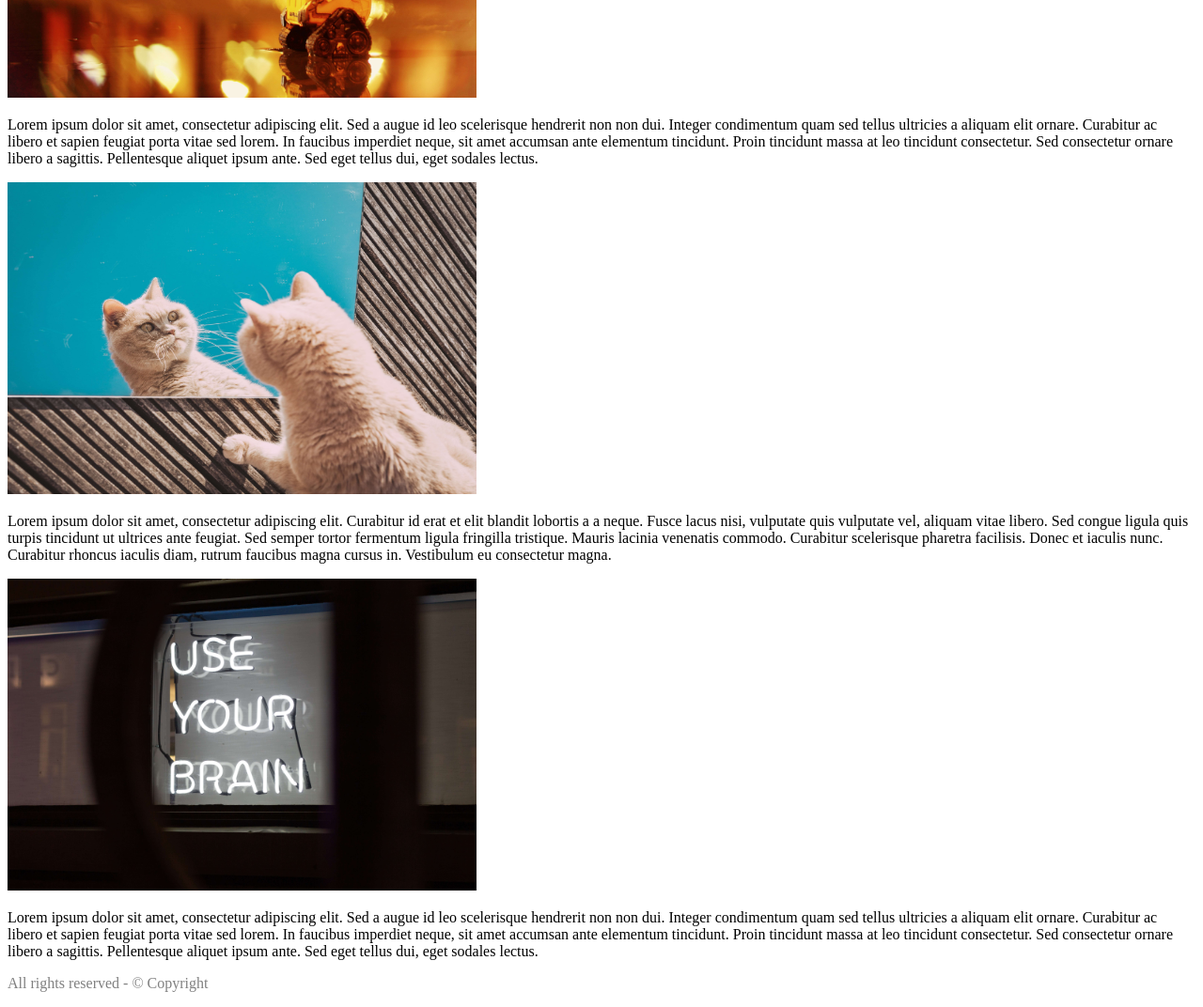
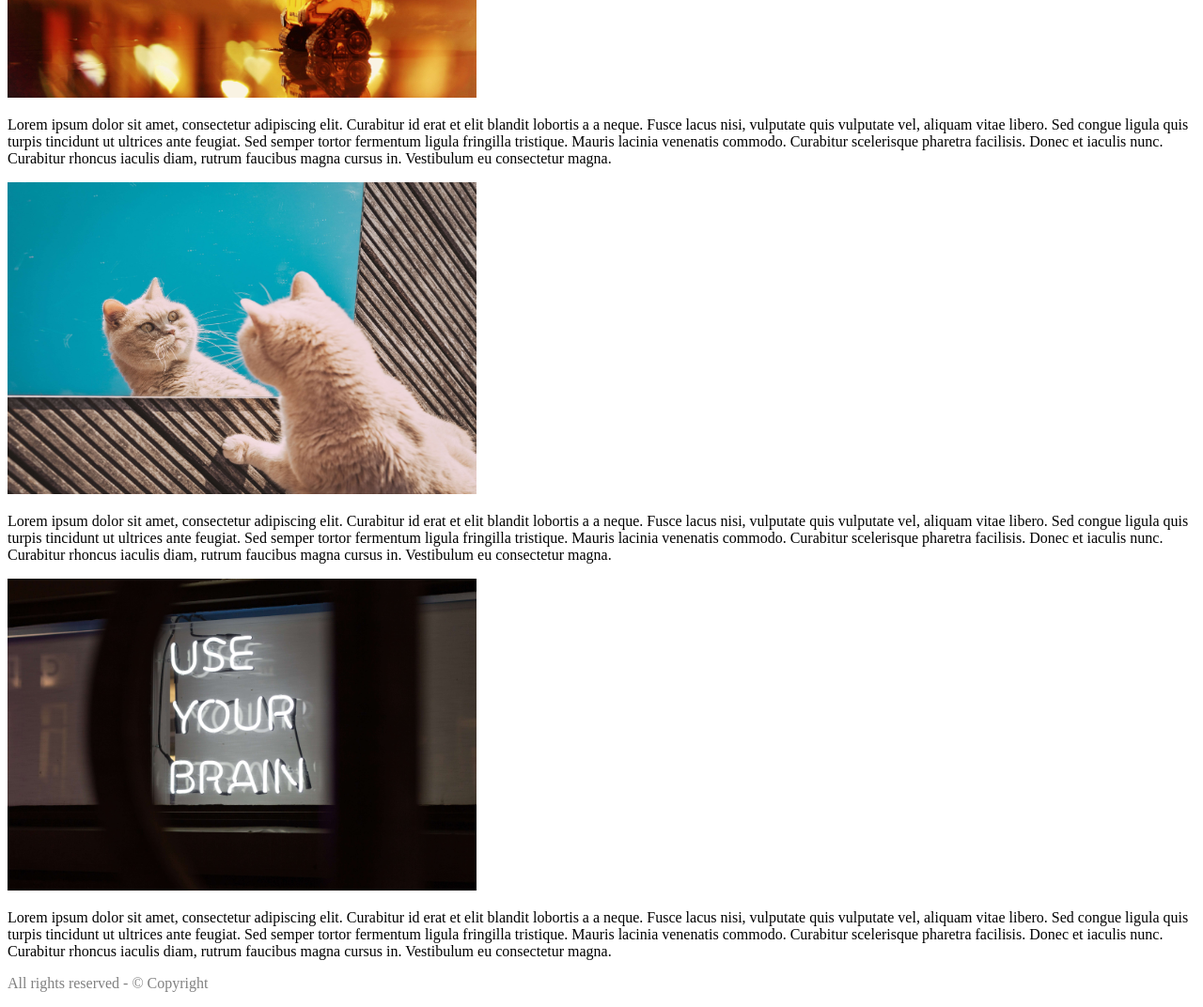
Before and after one commit to Irms-beep/Optimera_sida, a plain HTML site: page index.html in a window 1280 px wide. Shown: the part 420-1492 px from the top of the page at 94% size. Drawn offline with Linux system fonts and the light colour scheme.

Commit message:
Add files via upload

```diff
--- a/index.html
+++ b/index.html
@@ -1,136 +1,72 @@
-<!DOCTYPE html> <html> <head>
+<!DOCTYPE html>
+<html>
 
+<head>
 	<title>Exempel 1 navigation bar</title>
-
-    <meta charset = "utf-8" />
-
-    <link href = "navigation.css" rel="stylesheet" type="text/css" />
-
+	<meta charset="utf-8" />
+	<link href="navigation.css" rel="stylesheet" type="text/css" />
 </head>
 
 <body>
-
 	<!--wrapper börjar-->
-
 	<div class="wrapper">
-
 		<header class="header">
-
 			<h1>Min första hemsida</h1>
-
 		</header>
-
 		<header class="mainmenu">
-
 			<ul>
-
-    <li><a href="index.html">Hem</a></li>
-
-    <li><a href="news.html">Nyheter</a></li>
-
-    <li><a href="contacts.html">Kontakt</a></li>
-
-    <li><a href="about.html">Om</a></li>
-
+				<li><a href="index.html">Hem</a>
+				</li>
+				<li><a href="news.html">Nyheter</a>
+				</li>
+				<li><a href="contacts.html">Kontakt</a>
+				</li>
+				<li><a href="about.html">Om</a>
+				</li>
 			</ul>
-
 		</header>
-
 		<div class="wrapper_2col">
-
 			<div class="leftcol">
-
-    <p>
-
-    Lorem ipsum dolor sit amet, consectetur adipiscing elit. Curabitur id erat
-
-    et elit blandit lobortis a a neque. Fusce lacus nisi, vulputate quis vulputate
-
-    vel, aliquam vitae libero. Sed congue ligula quis turpis tincidunt ut
-
-    ultrices ante feugiat. Sed semper tortor fermentum ligula fringilla tristique.
-
-    Mauris lacinia venenatis commodo. Curabitur scelerisque pharetra facilisis.
-
-    Donec et iaculis nunc. Curabitur rhoncus iaculis diam, rutrum faucibus
-
-    magna cursus in. Vestibulum eu consectetur magna.
-
-    </p>
-    <img src="sad_wall-e.jpg" height="332" width="499" alt="Foto"/>
-    <p>
-
-
-    Lorem ipsum dolor sit amet, consectetur adipiscing elit. Sed a augue id
-
-    leo scelerisque hendrerit non non dui. Integer condimentum quam sed tellus
-
-    ultricies a aliquam elit ornare. Curabitur ac libero et sapien feugiat
-
-    porta vitae sed lorem. In faucibus imperdiet neque, sit amet accumsan
-
-    ante elementum tincidunt. Proin tincidunt massa at leo tincidunt consectetur.
-
-    Sed consectetur ornare libero a sagittis. Pellentesque aliquet ipsum ante.
-
-    Sed eget tellus dui, eget sodales lectus.
-
-    </p>
-
-    </div><!--leftcol slutar-->
-
+				<p>Lorem ipsum dolor sit amet, consectetur adipiscing elit. Curabitur id erat et elit
+                    blandit lobortis a a neque. Fusce lacus nisi, vulputate quis vulputate vel, aliquam
+                    vitae libero. Sed congue ligula quis turpis tincidunt ut ultrices ante feugiat. Sed
+                    semper tortor fermentum ligula fringilla tristique. Mauris lacinia venenatis commodo.
+                     Curabitur scelerisque pharetra facilisis. Donec et iaculis nunc. Curabitur rhoncus
+                     iaculis diam, rutrum faucibus magna cursus in. Vestibulum eu consectetur magna.</p>
+				<img src="sad_wall-e.jpg" height="332" width="499" alt="Foto" />
+                <p>Lorem ipsum dolor sit amet, consectetur adipiscing elit. Curabitur id erat et elit
+                    blandit lobortis a a neque. Fusce lacus nisi, vulputate quis vulputate vel, aliquam
+                    vitae libero. Sed congue ligula quis turpis tincidunt ut ultrices ante feugiat. Sed
+                    semper tortor fermentum ligula fringilla tristique. Mauris lacinia venenatis commodo.
+                     Curabitur scelerisque pharetra facilisis. Donec et iaculis nunc. Curabitur rhoncus
+                     iaculis diam, rutrum faucibus magna cursus in. Vestibulum eu consectetur magna.</p>
+            </div>
+			<!--leftcol slutar-->
 			<div class="rightcol">
 				<img src="suprised_cat.jpg" height="332" width="499" alt="Foto" />
-    <p>
-
-    Lorem ipsum dolor sit amet, consectetur adipiscing elit. Curabitur id erat
-
-    et elit blandit lobortis a a neque. Fusce lacus nisi, vulputate quis vulputate
-
-    vel, aliquam vitae libero. Sed congue ligula quis turpis tincidunt ut
-
-    ultrices ante feugiat. Sed semper tortor fermentum ligula fringilla tristique.
-
-    Mauris lacinia venenatis commodo. Curabitur scelerisque pharetra facilisis.
-
-    Donec et iaculis nunc. Curabitur rhoncus iaculis diam, rutrum faucibus
-
-    magna cursus in. Vestibulum eu consectetur magna.
-
-    </p>
+                <p>Lorem ipsum dolor sit amet, consectetur adipiscing elit. Curabitur id erat et elit
+                    blandit lobortis a a neque. Fusce lacus nisi, vulputate quis vulputate vel, aliquam
+                    vitae libero. Sed congue ligula quis turpis tincidunt ut ultrices ante feugiat. Sed
+                    semper tortor fermentum ligula fringilla tristique. Mauris lacinia venenatis commodo.
+                     Curabitur scelerisque pharetra facilisis. Donec et iaculis nunc. Curabitur rhoncus
+                     iaculis diam, rutrum faucibus magna cursus in. Vestibulum eu consectetur magna.</p>
                 <img src="jesse-martini-Iod3vdjKE1E-unsplash.jpg" height="332" width="499" alt="Foto" />
-    <p>
-
-    Lorem ipsum dolor sit amet, consectetur adipiscing elit. Sed a augue id
-
-    leo scelerisque hendrerit non non dui. Integer condimentum quam sed tellus
-
-    ultricies a aliquam elit ornare. Curabitur ac libero et sapien feugiat
-
-    porta vitae sed lorem. In faucibus imperdiet neque, sit amet accumsan
-
-    ante elementum tincidunt. Proin tincidunt massa at leo tincidunt consectetur.
-
-    Sed consectetur ornare libero a sagittis. Pellentesque aliquet ipsum ante.
-
-    Sed eget tellus dui, eget sodales lectus.
-
-    </p>
-
+                <p>Lorem ipsum dolor sit amet, consectetur adipiscing elit. Curabitur id erat et elit
+                    blandit lobortis a a neque. Fusce lacus nisi, vulputate quis vulputate vel, aliquam
+                    vitae libero. Sed congue ligula quis turpis tincidunt ut ultrices ante feugiat. Sed
+                    semper tortor fermentum ligula fringilla tristique. Mauris lacinia venenatis commodo.
+                     Curabitur scelerisque pharetra facilisis. Donec et iaculis nunc. Curabitur rhoncus
+                     iaculis diam, rutrum faucibus magna cursus in. Vestibulum eu consectetur magna.</p>
                 <div class="push"></div>
-
-    </div><!--rightcol slutar-->
-
-    </div><!--wrapper2col slutar-->
-
+			</div>
+			<!--rightcol slutar-->
+		</div>
+		<!--wrapper2col slutar-->
 		<footer class="footer">
-
 			<p>All rights reserved - &#169; Copyright</p>
-
 		</footer>
-
-    </div><!--wrapper slutar-->
-
+	</div>
+	<!--wrapper slutar-->
 </body>
 
 </html>
--- a/navigation.css
+++ b/navigation.css
@@ -1,40 +1,44 @@
-h1 {
-    color: rgb(87, 153, 74);
-    margin-top: 60px;
-    border-bottom: 4px dotted rgb(11, 59, 1);
+
+
+
+
+h1{
+    color:rgb(87, 153, 74);
+    margin-top:60px;
+    border-bottom:4px dotted rgb(11,59,1)
 }
 
 ul{
-    list-style-type: none;
-    margin: 0;
-    padding: 0;
-    overflow: hidden;
-    background-color: rgb(181, 255, 166);
-    border-top: 3px solid rgb(87, 153, 74);
-    border-bottom: 3px solid rgb(87, 153, 74);
-    position: fixed;
-    top: 0;
-    width: 100%;
+    list-style-type:none;
+    margin:0;
+    padding:0;
+    overflow:hidden;
+    background-color:rgb(181, 255, 166);
+    border-top:3px solid rgb(87, 153, 74);
+    border-bottom:3px solid rgb(87,153,74);
+    position:fixed;
+    top:0;
+    width:100%
 }
 
-li {
-    float: left;
+li{
+    float:left
 }
 
-li a, .dropbtn{
-    display: block;
-    color: rgb(87, 153, 74);
-    text-align: center;
-    padding: 14px 16px;
-    text-decoration: none;
+li a,.dropbtn{
+    display:block;
+    color:rgb(87, 153, 74);
+    text-align:center;
+    padding:14px 16px;
+    text-decoration:none
 }
 
-li a:hover {
-    background-color: rgb(11, 59, 1);
-    border-left: 3px solid rgb(87, 153, 74);
-    border-right: 3px solid rgb(87, 153, 74);
+li a:hover{
+    background-color:rgb(209, 250, 201);
+    border-left:3px solid rgb(87, 153, 74);
+    border-right:3px solid rgb(87,153,74)
 }
 
 footer{
-    color:gray;
+    color:gray
 }
```
Also changed, not shown: about.html (+46 -110 lines), contacts.html (+46 -110 lines), news.html (+46 -110 lines). Lines whose indentation alone changed are shown as unchanged.
